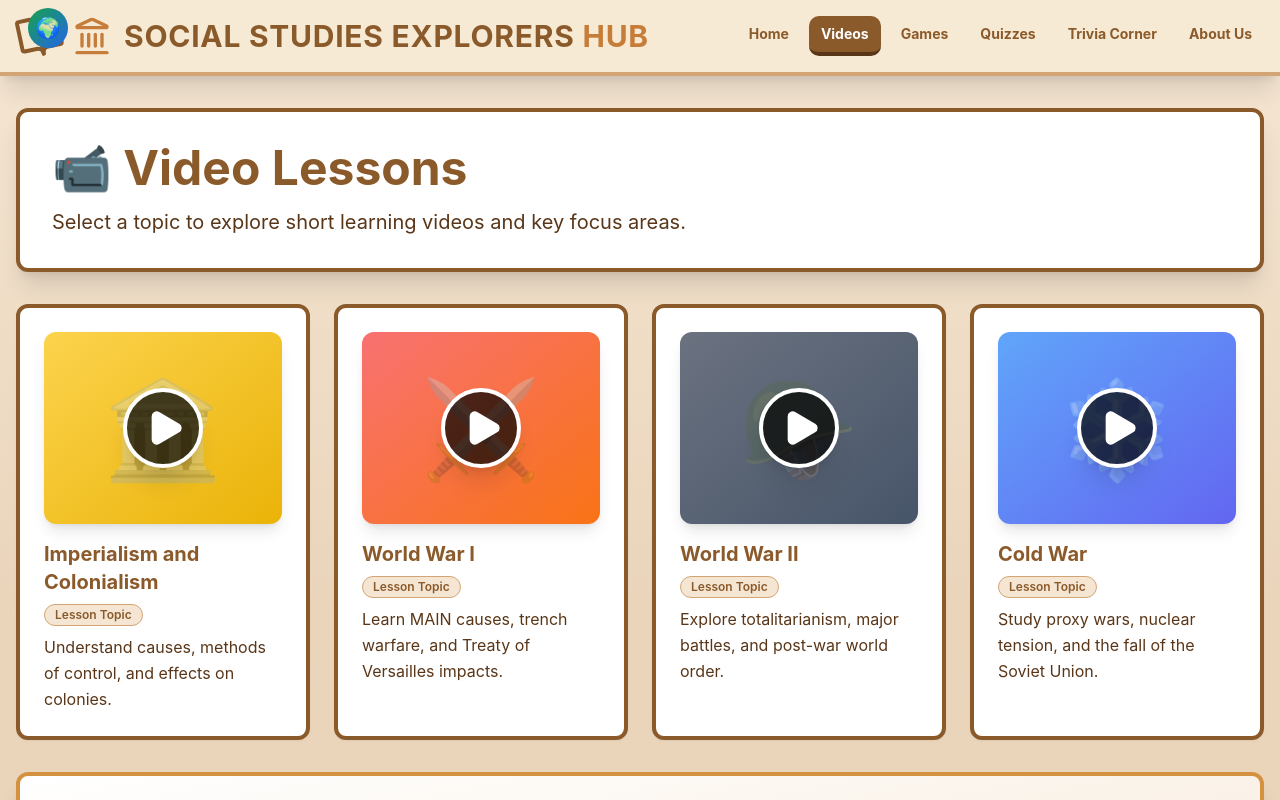
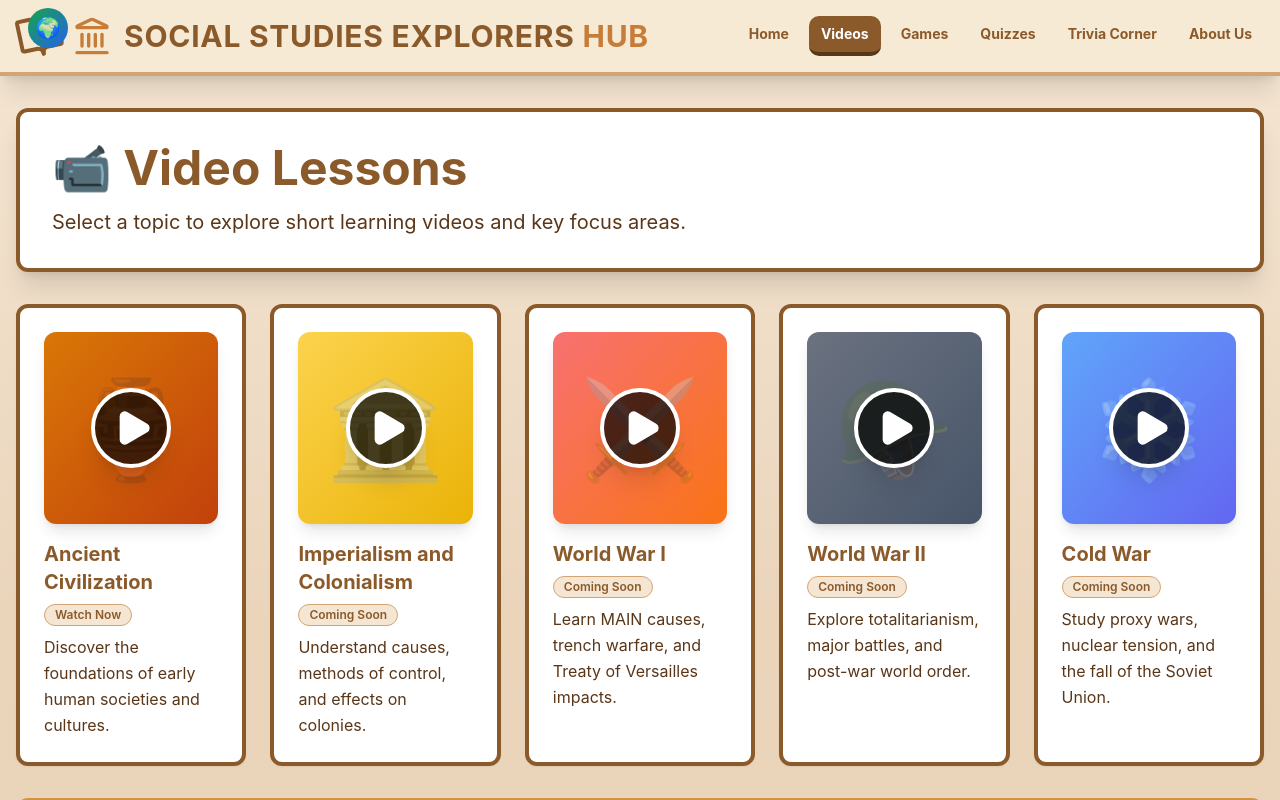
Before and after one commit to lmrkend-pixel/History8-03941709, a React (Vite) app: page / in a window 1280 px wide. Both pictures are taken after a click on the button "Videos". Shown: the top 800 px of the page. Built offline with nearby package versions, Linux system fonts and the light colour scheme.

Commit message:
feat(videos): add clickable video cards and new video

```diff
--- a/src/pages/Index.tsx
+++ b/src/pages/Index.tsx
@@ -253,6 +253,13 @@ function HomeSection({ onNavigate }: { onNavigate: (section: string) => void })
 function VideosSection() {
   const videos = [
     {
+      topic: 'Ancient Civilization',
+      description: 'Discover the foundations of early human societies and cultures.',
+      emoji: '🏺',
+      color: 'from-amber-600 to-orange-700',
+      videoUrl: 'https://youtu.be/CsVxR3Rsso0?si=LyapKh3MhCIjTAHk'
+    },
+    {
       topic: 'Imperialism and Colonialism',
       description: 'Understand causes, methods of control, and effects on colonies.',
       emoji: '🏛️',
@@ -289,11 +296,12 @@ function VideosSection() {
         </p>
       </Card>
 
-      <div className="grid grid-cols-1 md:grid-cols-2 lg:grid-cols-4 gap-6">
+      <div className="grid grid-cols-1 md:grid-cols-2 lg:grid-cols-5 gap-6">
         {videos.map((video) => (
           <Card
             key={video.topic}
-            className="group border-4 border-[#8b5a2b] bg-white p-6 hover:shadow-2xl transition-all hover:scale-105 rounded-xl"
+            onClick={() => video.videoUrl && window.open(video.videoUrl, '_blank')}
+            className={`group border-4 border-[#8b5a2b] bg-white p-6 hover:shadow-2xl transition-all hover:scale-105 rounded-xl ${video.videoUrl ? 'cursor-pointer' : ''}`}
           >
             <div className={`h-48 bg-gradient-to-br ${video.color} rounded-xl mb-4 flex flex-col items-center justify-center relative overflow-hidden shadow-lg`}>
               <div className="absolute inset-0 flex items-center justify-center opacity-30 text-8xl">
@@ -308,7 +316,7 @@ function VideosSection() {
                 {video.topic}
               </h3>
               <Badge className="bg-[#f5e6d3] text-[#8b5a2b] border border-[#d4a574]">
-                Lesson Topic
+                {video.videoUrl ? 'Watch Now' : 'Coming Soon'}
               </Badge>
               <p className="text-[#5a3618] leading-relaxed">{video.description}</p>
             </div>
```
